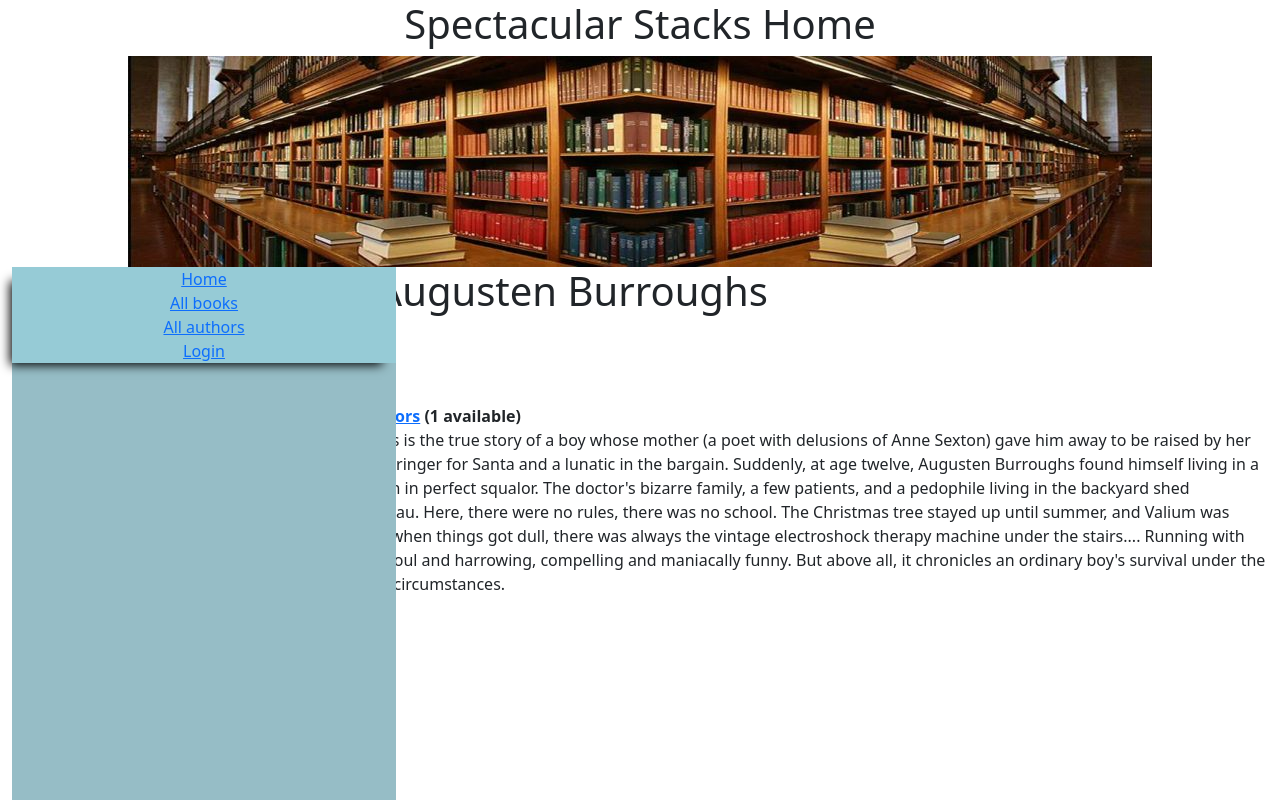
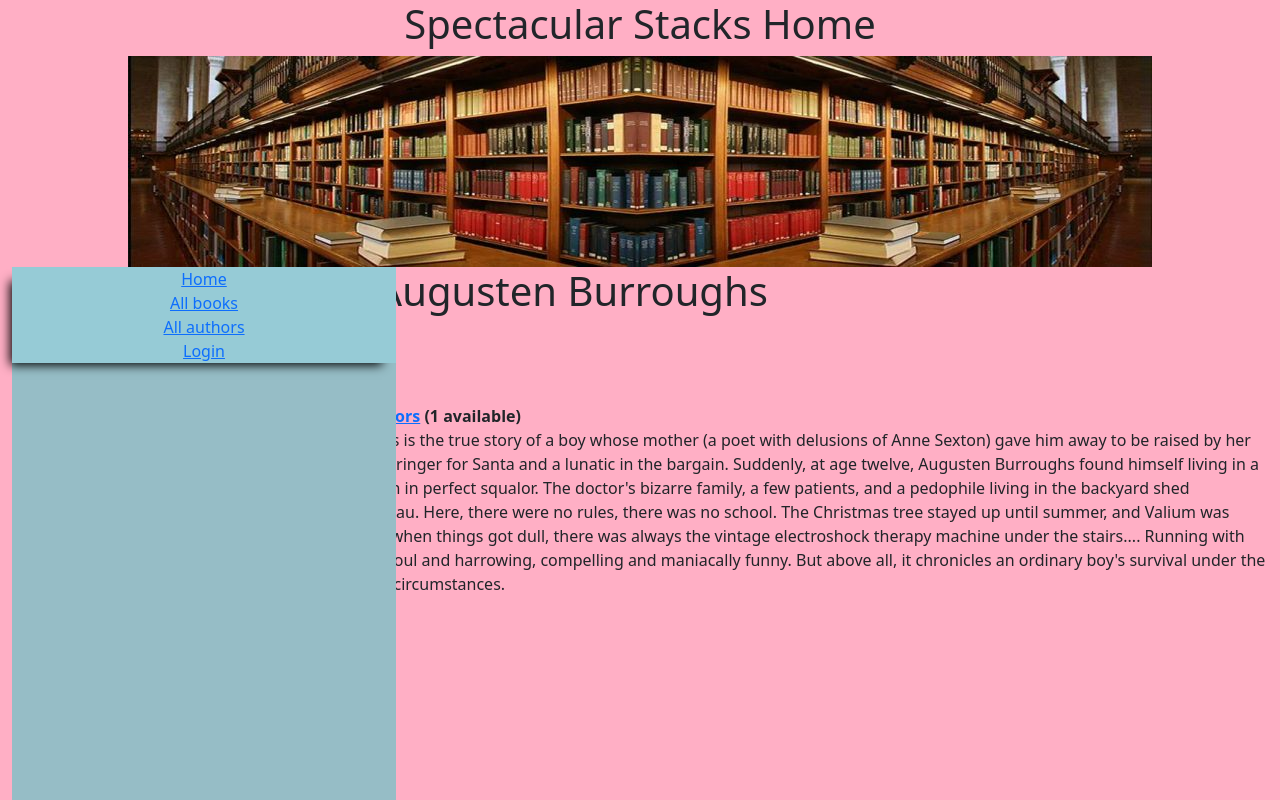
Before and after one commit to RKnybel/Library-Management-System-CSC-445, a Django app: page /catalog/author/5 in a window 1280 px wide. Run offline with Django 4.2, Linux system fonts and the light colour scheme; data comes from the database, SQL or seed files in the repository; both versions use the stored data as it was after the commit.

Commit message:
Style changes

```diff
--- a/team2lms/catalog/static/css/styles.css
+++ b/team2lms/catalog/static/css/styles.css
@@ -9,3 +9,6 @@
 	height: 100%;
 	background-color: #96BDC6;
 }
+body{
+	background-color:#FFAFC5;
+}
--- a/team2lms/catalog/templates/base_generic.html
+++ b/team2lms/catalog/templates/base_generic.html
@@ -9,7 +9,7 @@
   {% load static %}
   <link rel="stylesheet" type="text/css" href="{% static 'css/styles.css' %}">
 </head>
-<body>
+<body style = "background-color:#FFAFC5">
 	<header>
 		  <h1 style="text-align: center;">Spectacular Stacks Home</h1>
 		 <img style="max-width: 100%; display: block; margin-left: auto; margin-right: auto;" src="{% static "catalog/libheader.png" %}" alt="My image"/>
--- a/team2lms/catalog/templates/index.html
+++ b/team2lms/catalog/templates/index.html
@@ -10,7 +10,8 @@
 
  <p>Welcome to Spectacular Stacks, a website developed by <em>Software Engineer Team 2</em>!</p>
   <p>The library has the following record counts:</p>
-     <nav>
+
+   <nav>
        <ul>
     <li> <strong>Books:</strong> {{ num_books }}</li>
     <li><strong>Copies:</strong> {{ num_instances }}</li>
```
Also changed, not shown: team2lms/db.sqlite3.
